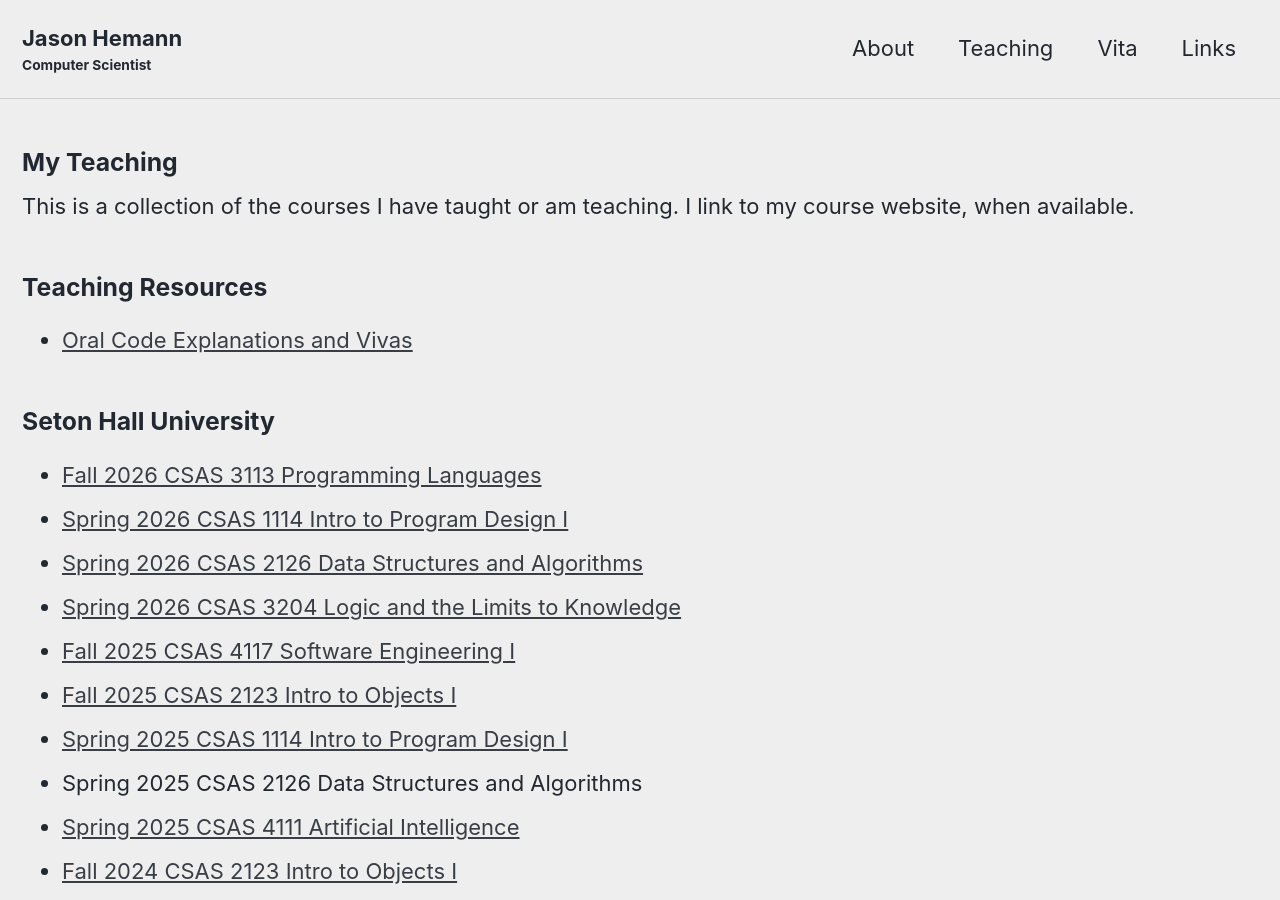
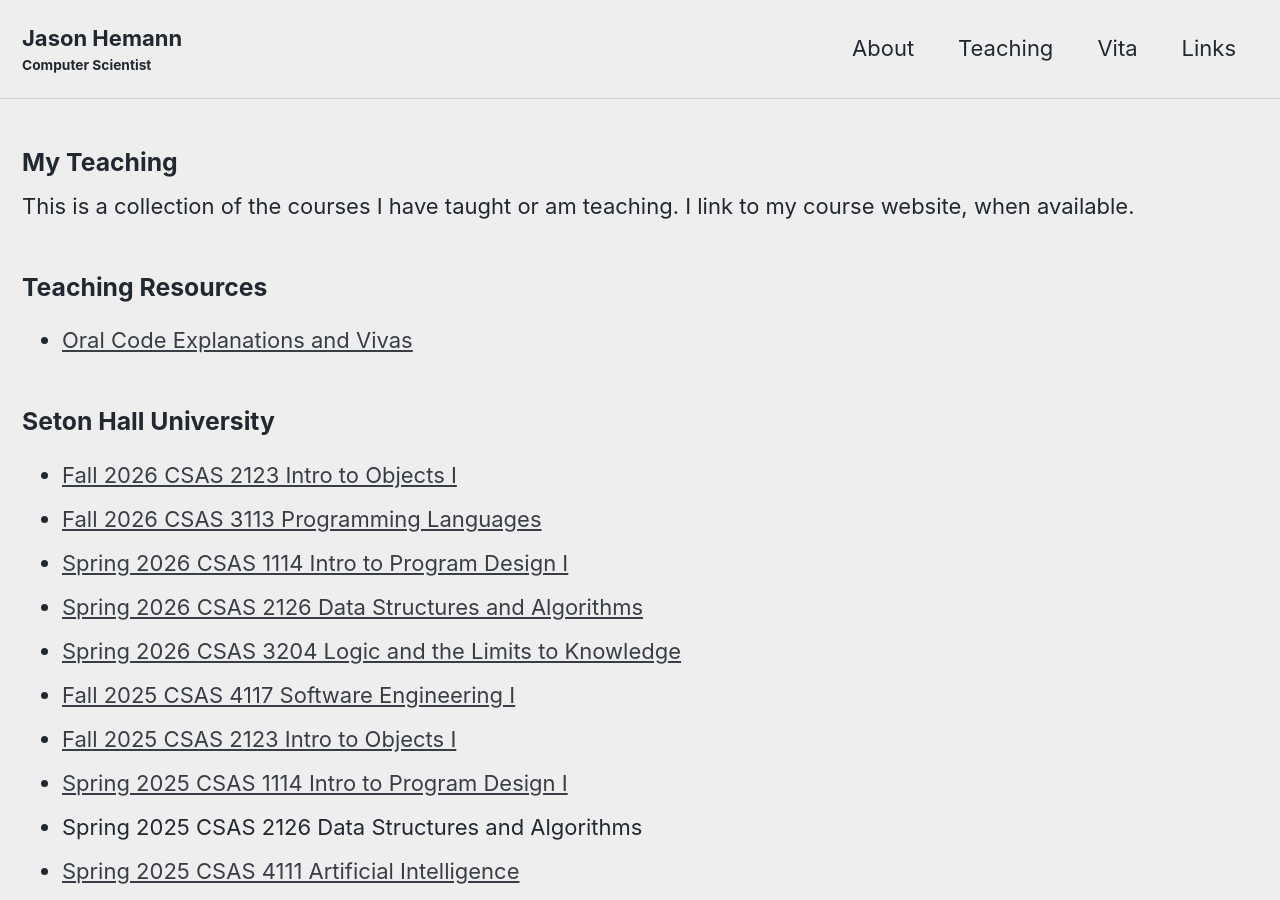
Before and after one commit to jasonhemann/jasonhemann.github.io, a Jekyll site: the page built from teaching.md, in a window 1280 px wide and 900 px high. Built offline with Jekyll 4.4.1, drawn with Linux system fonts in a browser that asks for light colours; cached includes are drawn as plain includes.

Commit message:
Link Fall 2026 CSAS 2123 course site

```diff
--- a/teaching.md
+++ b/teaching.md
@@ -14,6 +14,7 @@
 
 ### Seton Hall University
 
+- [Fall 2026 CSAS 2123 Intro to Objects I](/26FA-CS2123/)
 - [Fall 2026 CSAS 3113 Programming Languages](/26FA-CS3113)
 - [Spring 2026 CSAS 1114 Intro to Program Design I](/26SP-CS1114)
 - [Spring 2026 CSAS 2126 Data Structures and Algorithms](/26SP-CS2126)
```
